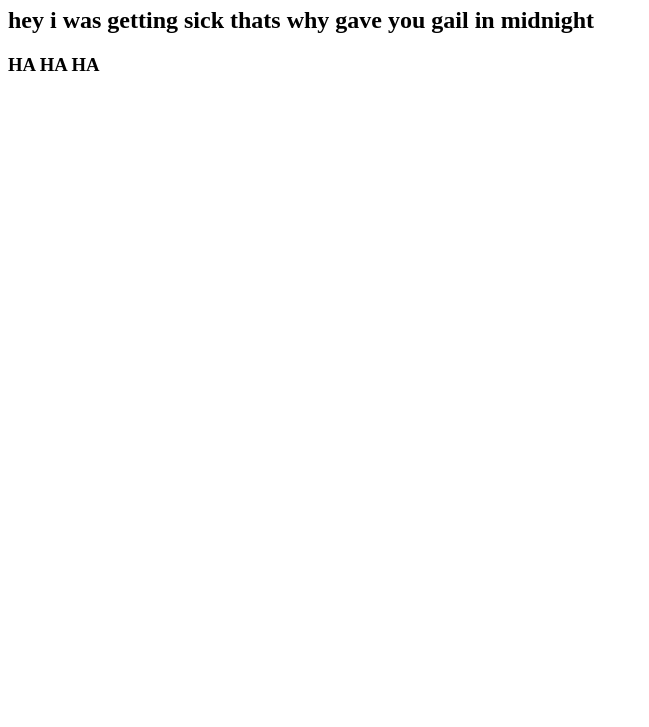
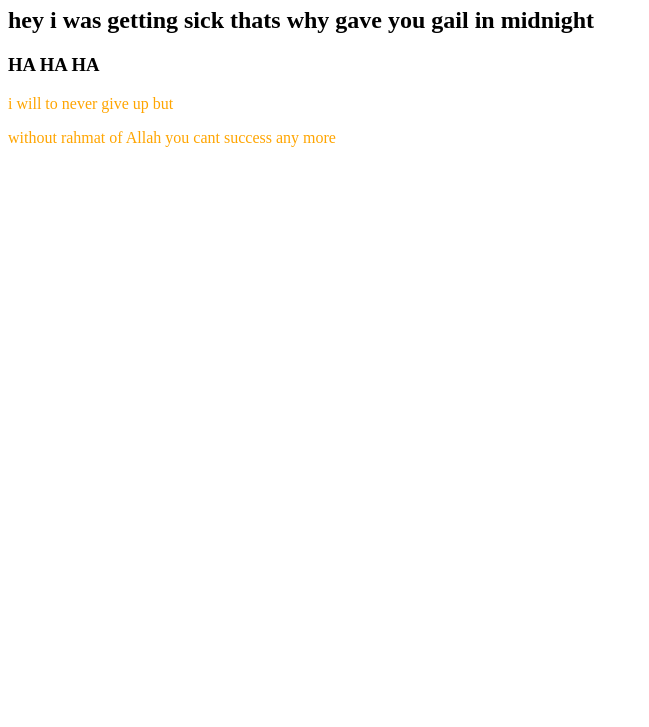
Before and after one commit to Joy-Isalm11/my-second-repo, a plain HTML site: page index.html in a window 1280 px wide. Shown: the part 73-800 px from the top of the page, without its empty margins (0-649 px from the left). Drawn offline with Linux system fonts and the light colour scheme.

Commit message:
styles added

```diff
--- a/index.html
+++ b/index.html
@@ -5,10 +5,13 @@
     <meta http-equiv="X-UA-Compatible" content="IE=edge">
     <meta name="viewport" content="width=device-width, initial-scale=1.0">
     <title>My second repo</title>
+    <link rel="stylesheet" href="style.css">
 </head>
 <body>
     <h1>hey mama i can code now</h1>
     <h2> hey i was getting sick thats why gave you gail in midnight</h2>
 <h3> HA HA HA </h3>
+<p> i will to never give up but </p>
+<p>without rahmat of Allah you cant success any more</p>
 </body>
 </html>
--- /dev/null
+++ b/style.css
@@ -0,0 +1,3 @@
+p{
+    color: orange;
+}
```
